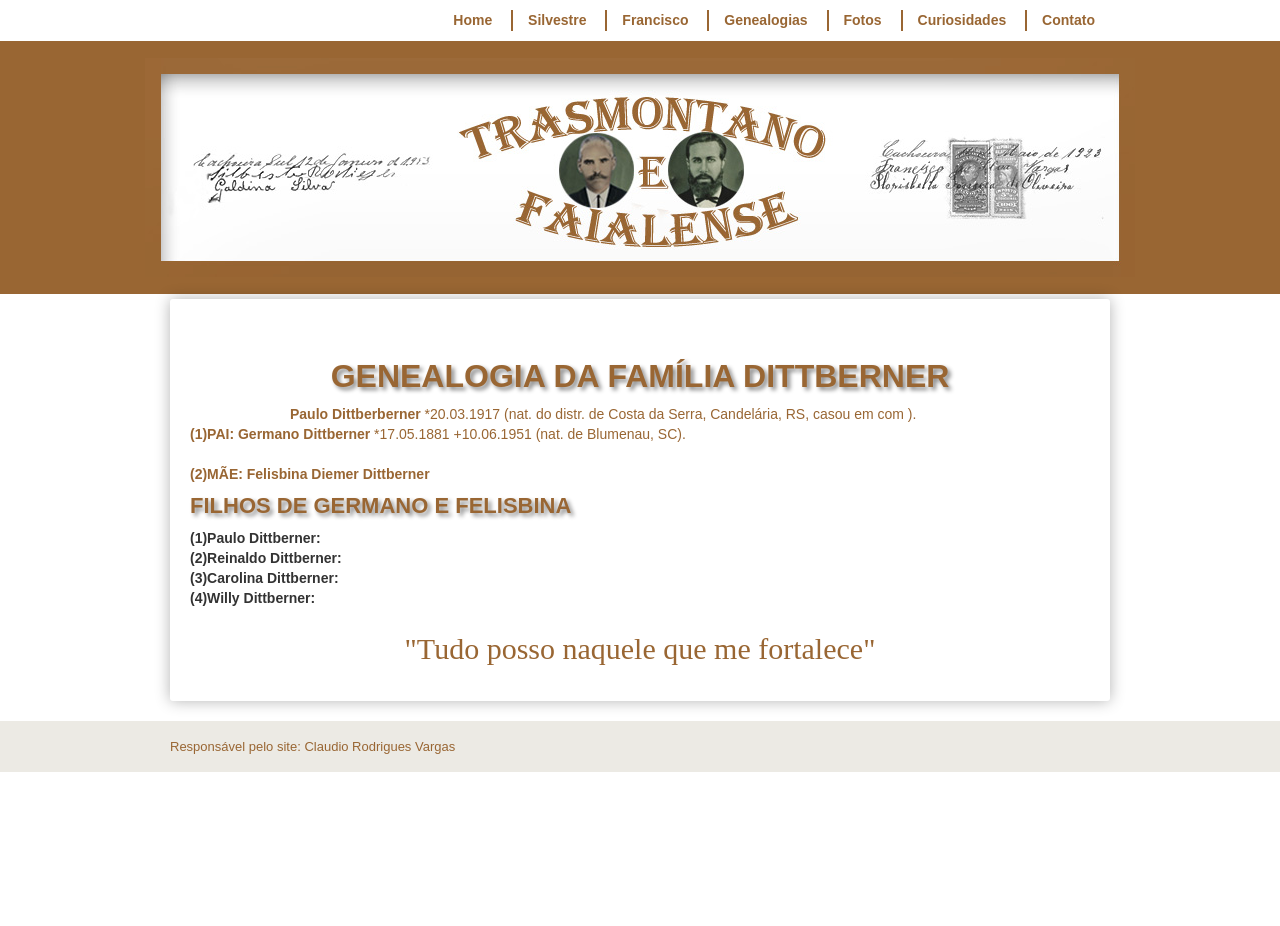
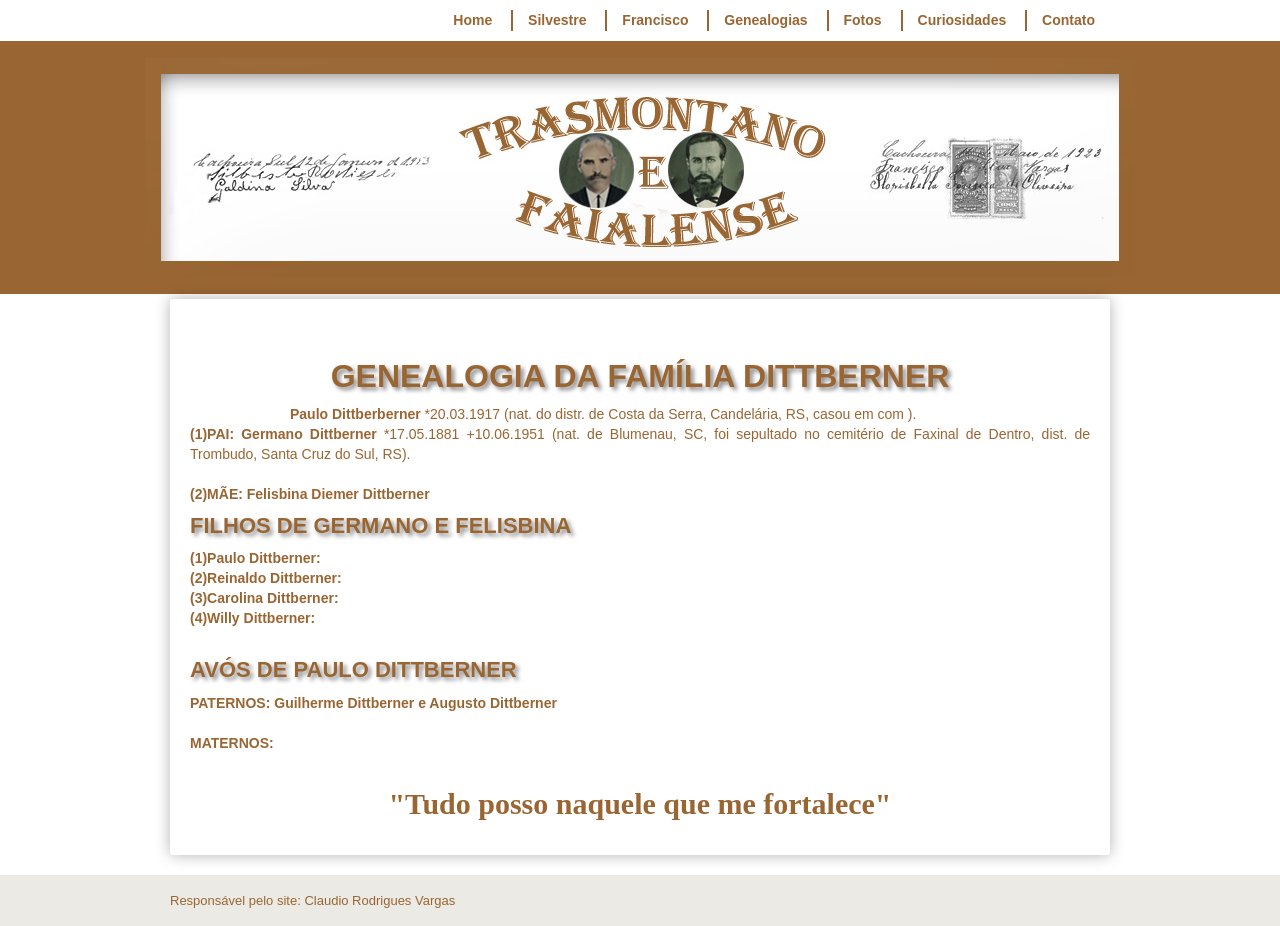
Before and after one commit to claudiovargas1955/claudiovargas1955.github.io, a Jekyll site: the page built from _pages/familia-dittberner.html, in a window 1280 px wide. Built offline with Jekyll 4.4.1, drawn with Linux system fonts in a browser that asks for light colours; some web fonts are replaced; before the commit the page ends 900 px from its top, so only the background shows below that.

Commit message:
Update familia-dittberner.html

```diff
--- a/_pages/familia-dittberner.html
+++ b/_pages/familia-dittberner.html
@@ -99,13 +99,19 @@ details[open] summary {color:#996633;
 <b><p style="text-indent:100px";/>Paulo Dittberberner </b>*20.03.1917 (nat. do distr. de Costa da Serra, Candelária, RS, casou em com
   ). <br>
 
-<b>(1)PAI: Germano Dittberner  </b>*17.05.1881 +10.06.1951 (nat. de Blumenau, SC).<br><br>
+<b>(1)PAI: Germano Dittberner  </b>*17.05.1881 +10.06.1951 (nat. de Blumenau, SC, foi sepultado no cemitério de Faxinal de Dentro,
+dist. de Trombudo, Santa Cruz do Sul, RS).<br><br>
 <b>(2)MÃE: Felisbina Diemer Dittberner </b><br>
 
 <h4>FILHOS DE GERMANO E FELISBINA</h4>
-<b>(1)Paulo Dittberner: </b><br>
+<p><b>(1)Paulo Dittberner: </b><br>
 <b>(2)Reinaldo Dittberner: </b><br>
 <b>(3)Carolina Dittberner: </b><br>
 <b>(4)Willy Dittberner: </b><br><br>
 
+<h4>AVÓS DE PAULO DITTBERNER</h4>
+<p><b>PATERNOS: Guilherme Dittberner e Augusto Dittberner <br><br>
+
+<b>MATERNOS: </b><br><br>
+
 <p style="text-align:center; color:#996633; font-size:30px; font-family: 'Rancho', cursive ">"Tudo posso naquele que me fortalece"</p>
```
